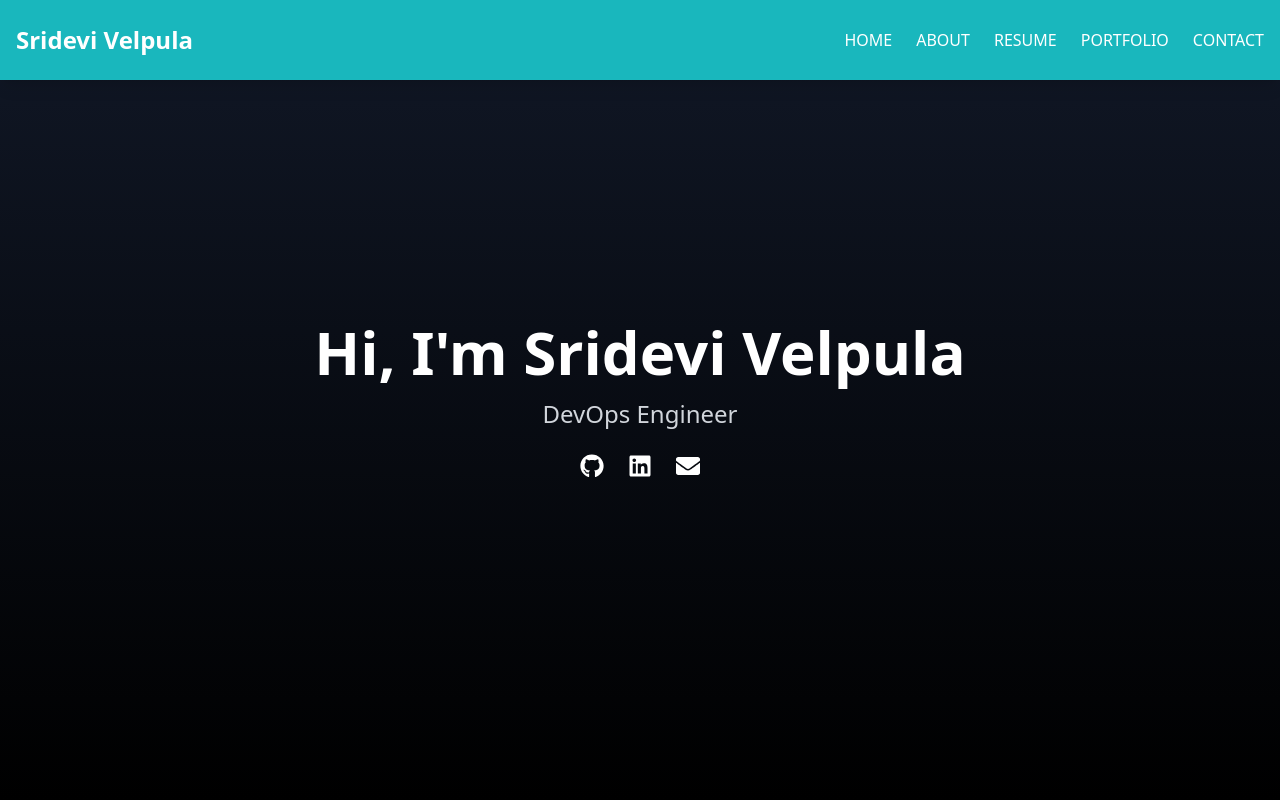
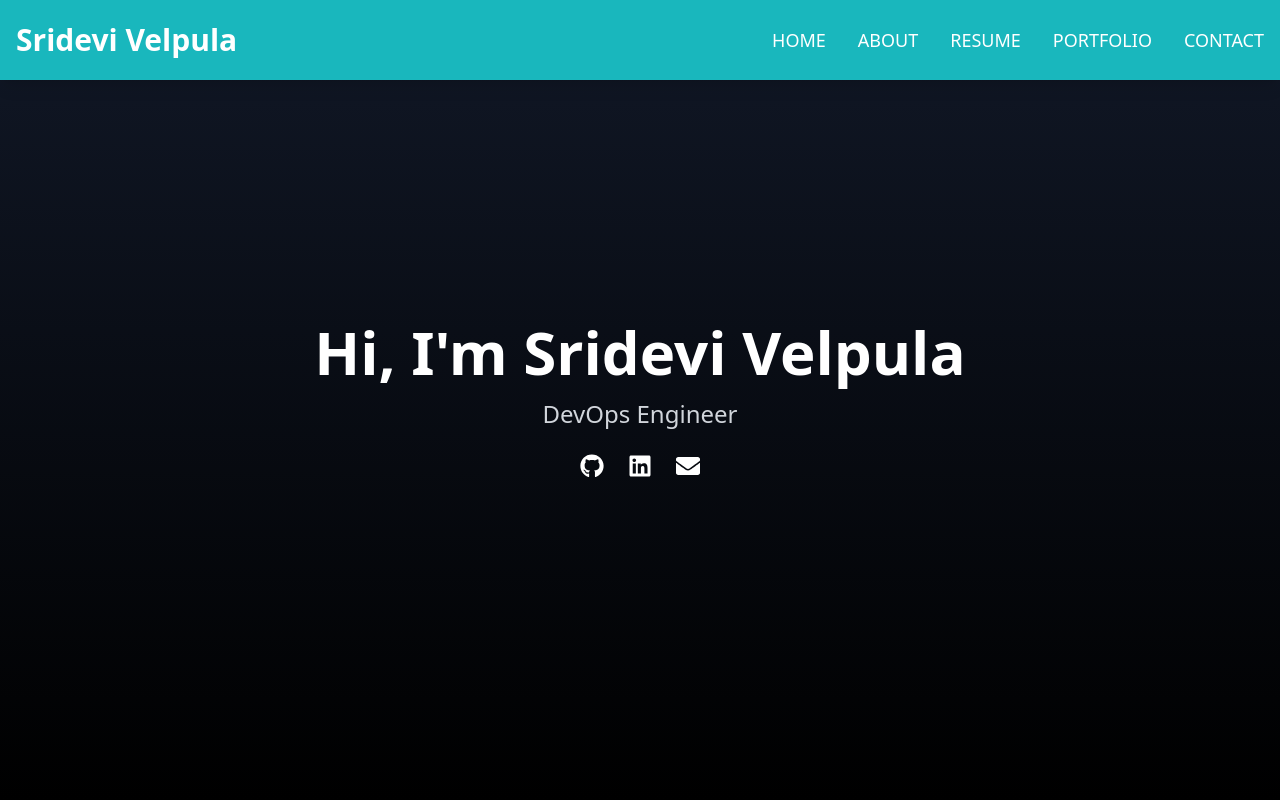
Before and after one commit to srideviblogs/my-portfolio-react, a React (Create React App) app: page / in a window 1280 px wide. Shown: the top 800 px of the page. Built offline with nearby package versions, Linux system fonts and the light colour scheme.

Commit message:
Update Navbar.js

```diff
--- a/src/components/Navbar.js
+++ b/src/components/Navbar.js
@@ -10,9 +10,9 @@ const Navbar = () => {
   return (
     <nav className="fixed w-full z-20 bg-tealcustom text-white shadow-lg h-20 flex items-center">
       <div className="container mx-auto flex justify-between items-center p-4">
-        <h1 className="text-2xl font-bold">Sridevi Velpula</h1>
+        <h1 className="text-3xl font-bold">Sridevi Velpula</h1>
 
-        <ul className="hidden md:flex gap-6 uppercase">
+        <ul className="hidden md:flex gap-8 uppercase text-lg font-medium">
           {links.map(link => (
             <li key={link}>
               <a href={`#${link}`} className="hover:border-tealcustom">{link}</a>
```
